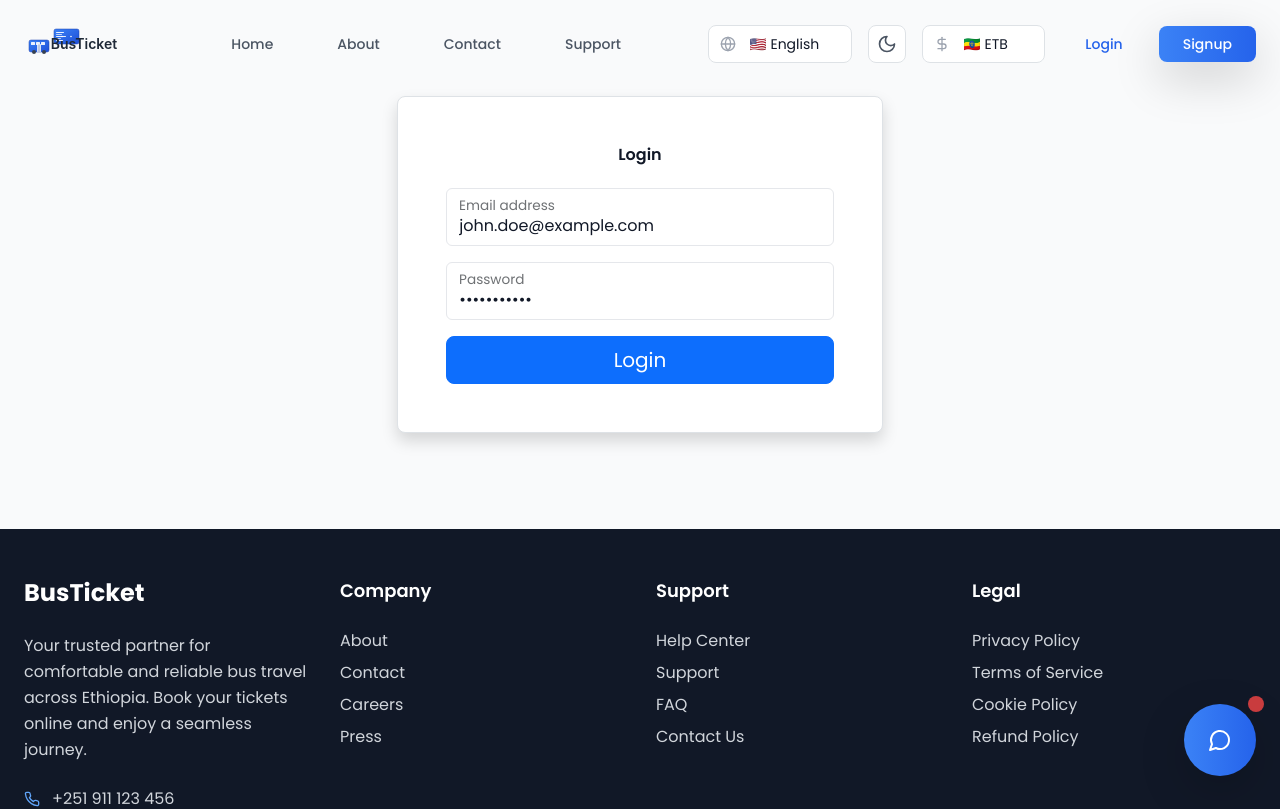
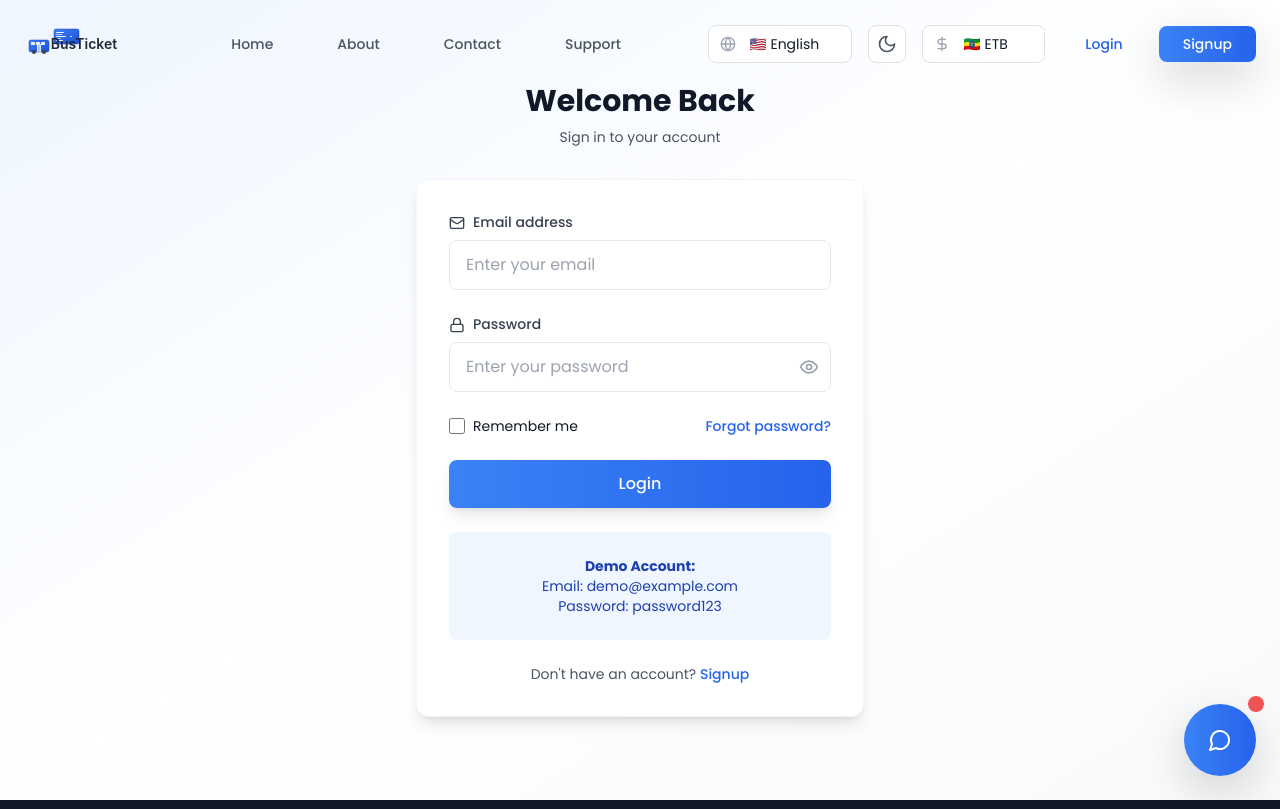
Before and after one commit to Yonas21/ticket-booking-app, a React (Vite) app: page /login in a window 1280 px wide. Shown: the top 809 px of the page. Built offline with nearby package versions, Linux system fonts and the light colour scheme.

Commit message:
feat(auth): redesign login page with modern UI and improved UX

```diff
--- a/src/pages/LoginPage.jsx
+++ b/src/pages/LoginPage.jsx
@@ -1,19 +1,46 @@
 import React, { useState } from 'react';
-import { useNavigate } from 'react-router-dom';
+import { useNavigate, Link } from 'react-router-dom';
 import useAuthStore from '../store/authStore';
 import { toast } from 'react-toastify';
 import { useTranslation } from 'react-i18next';
+import { Eye, EyeOff, Mail, Lock } from 'lucide-react';
 
 const LoginPage = () => {
-  const [email, setEmail] = useState('john.doe@example.com');
-  const [password, setPassword] = useState('password123');
+  const [email, setEmail] = useState('');
+  const [password, setPassword] = useState('');
   const [isLoading, setIsLoading] = useState(false);
+  const [showPassword, setShowPassword] = useState(false);
+  const [errors, setErrors] = useState({});
   const login = useAuthStore((state) => state.login);
   const navigate = useNavigate();
   const { t } = useTranslation();
 
+  const validateForm = () => {
+    const newErrors = {};
+
+    if (!email) {
+      newErrors.email = t('common.emailRequired');
+    } else if (!/\S+@\S+\.\S+/.test(email)) {
+      newErrors.email = t('common.invalidEmailFormat');
+    }
+
+    if (!password) {
+      newErrors.password = t('common.passwordRequired');
+    } else if (password.length < 6) {
+      newErrors.password = t('common.passwordTooShort');
+    }
+
+    setErrors(newErrors);
+    return Object.keys(newErrors).length === 0;
+  };
+
   const handleLogin = async (e) => {
     e.preventDefault();
+
+    if (!validateForm()) {
+      return;
+    }
+
     setIsLoading(true);
     try {
       const success = await login(email, password);
@@ -31,50 +58,141 @@ const LoginPage = () => {
   };
 
   return (
-    <div className="container col-xl-10 col-xxl-8 px-4 py-5 slick-design">
-       <div className="row align-items-center g-lg-5 py-5">
-        <div className="col-md-10 mx-auto col-lg-5">
-          <form className="p-4 p-md-5 border rounded-3 bg-white dark:bg-gray-800 border-gray-200 dark:border-gray-700 shadow" onSubmit={handleLogin}>
-            <h2 className="text-center mb-4 text-gray-900 dark:text-white">{t('common.login')}</h2>
-            <div className="form-floating mb-3">
+    <div className="min-h-screen flex items-center justify-center bg-gradient-to-br from-primary-50 via-white to-secondary-50 dark:from-gray-900 dark:via-gray-800 dark:to-gray-900 py-12 px-4 sm:px-6 lg:px-8">
+      <div className="max-w-md w-full space-y-8">
+        <div className="text-center">
+          <h2 className="text-3xl font-bold text-gray-900 dark:text-white">
+            {t('common.welcomeBack')}
+          </h2>
+          <p className="mt-2 text-sm text-gray-600 dark:text-gray-300">
+            {t('common.signInToYourAccount')}
+          </p>
+        </div>
+
+        <div className="card-modern p-8">
+          <form onSubmit={handleLogin} className="space-y-6">
+            {/* Email Field */}
+            <div>
+              <label htmlFor="email" className="form-label-modern">
+                <Mail className="inline w-4 h-4 mr-2" />
+                {t('common.emailAddress')}
+              </label>
               <input
+                id="email"
                 type="email"
-                className="form-control bg-white dark:bg-gray-700 border-gray-200 dark:border-gray-600 text-gray-900 dark:text-white"
-                id="floatingInput"
-                placeholder="name@example.com"
+                className={`input-modern ${errors.email ? 'border-red-500 focus:ring-red-500' : ''}`}
+                placeholder="Enter your email"
                 value={email}
-                onChange={(e) => setEmail(e.target.value)}
+                onChange={(e) => {
+                  setEmail(e.target.value);
+                  if (errors.email) setErrors({ ...errors, email: '' });
+                }}
                 required
+                autoComplete="email"
               />
-              <label htmlFor="floatingInput" className="text-gray-700 dark:text-gray-300">{t('common.emailAddress')}</label>
+              {errors.email && (
+                <p className="mt-1 text-sm text-red-600 dark:text-red-400">{errors.email}</p>
+              )}
             </div>
-            <div className="form-floating mb-3">
+
+            {/* Password Field */}
+            <div>
+              <label htmlFor="password" className="form-label-modern">
+                <Lock className="inline w-4 h-4 mr-2" />
+                {t('common.password')}
+              </label>
+              <div className="relative">
                 <input
-                type="password"
-                className="form-control bg-white dark:bg-gray-700 border-gray-200 dark:border-gray-600 text-gray-900 dark:text-white"
-                id="floatingPassword"
-                placeholder="Password"
+                  id="password"
+                  type={showPassword ? 'text' : 'password'}
+                  className={`input-modern pr-10 ${errors.password ? 'border-red-500 focus:ring-red-500' : ''}`}
+                  placeholder="Enter your password"
                   value={password}
-                onChange={(e) => setPassword(e.target.value)}
+                  onChange={(e) => {
+                    setPassword(e.target.value);
+                    if (errors.password) setErrors({ ...errors, password: '' });
+                  }}
                   required
+                  autoComplete="current-password"
                 />
-              <label htmlFor="floatingPassword" className="text-gray-700 dark:text-gray-300">{t('common.password')}</label>
+                <button
+                  type="button"
+                  className="absolute inset-y-0 right-0 pr-3 flex items-center"
+                  onClick={() => setShowPassword(!showPassword)}
+                >
+                  {showPassword ? (
+                    <EyeOff className="h-5 w-5 text-gray-400" />
+                  ) : (
+                    <Eye className="h-5 w-5 text-gray-400" />
+                  )}
+                </button>
               </div>
+              {errors.password && (
+                <p className="mt-1 text-sm text-red-600 dark:text-red-400">{errors.password}</p>
+              )}
+            </div>
+
+            {/* Remember Me & Forgot Password */}
+            <div className="flex items-center justify-between">
+              <div className="flex items-center">
+                <input
+                  id="remember-me"
+                  name="remember-me"
+                  type="checkbox"
+                  className="h-4 w-4 text-primary-600 focus:ring-primary-500 border-gray-300 rounded"
+                />
+                <label htmlFor="remember-me" className="ml-2 block text-sm text-gray-900 dark:text-gray-300">
+                  {t('common.rememberMe')}
+                </label>
+              </div>
+              <div className="text-sm">
+                <Link
+                  to="/forgot-password"
+                  className="font-medium text-primary-600 hover:text-primary-500 dark:text-primary-400 dark:hover:text-primary-300"
+                >
+                  {t('common.forgotPassword')}
+                </Link>
+              </div>
+            </div>
+
+            {/* Login Button */}
             <button
-                className="w-100 btn btn-lg btn-primary"
               type="submit"
               disabled={isLoading}
+              className="w-full btn-primary-modern flex items-center justify-center space-x-2 disabled:opacity-50 disabled:cursor-not-allowed"
             >
               {isLoading ? (
                 <>
-                    <span className="spinner-border spinner-border-sm me-2" role="status" aria-hidden="true"></span>
-                    {t('common.loggingIn')}
+                  <div className="loading-spinner"></div>
+                  <span>{t('common.loggingIn')}</span>
                 </>
               ) : (
-                  t('common.login')
+                <span>{t('common.login')}</span>
               )}
             </button>
+
+            {/* Demo Account Info */}
+            <div className="mt-4 p-4 bg-blue-50 dark:bg-blue-900/30 rounded-lg">
+              <p className="text-sm text-blue-800 dark:text-blue-200 text-center">
+                <strong>{t('common.demoAccount')}:</strong><br />
+                Email: demo@example.com<br />
+                Password: password123
+              </p>
+            </div>
           </form>
+
+          {/* Sign Up Link */}
+          <div className="mt-6 text-center">
+            <p className="text-sm text-gray-600 dark:text-gray-300">
+              {t('common.dontHaveAccount')}{' '}
+              <Link
+                to="/signup"
+                className="font-medium text-primary-600 hover:text-primary-500 dark:text-primary-400 dark:hover:text-primary-300"
+              >
+                {t('common.signup')}
+              </Link>
+            </p>
+          </div>
         </div>
       </div>
     </div>
```
Lines whose indentation alone changed are shown as unchanged.
